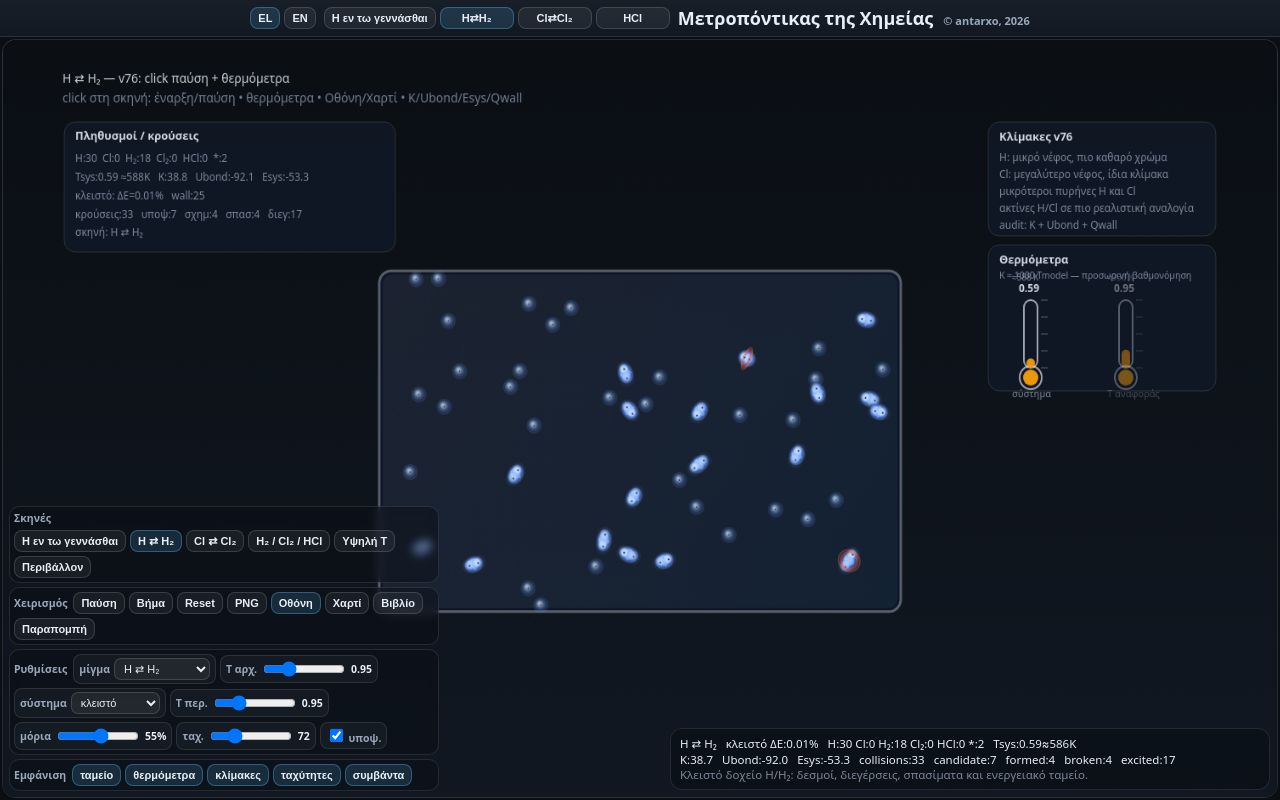
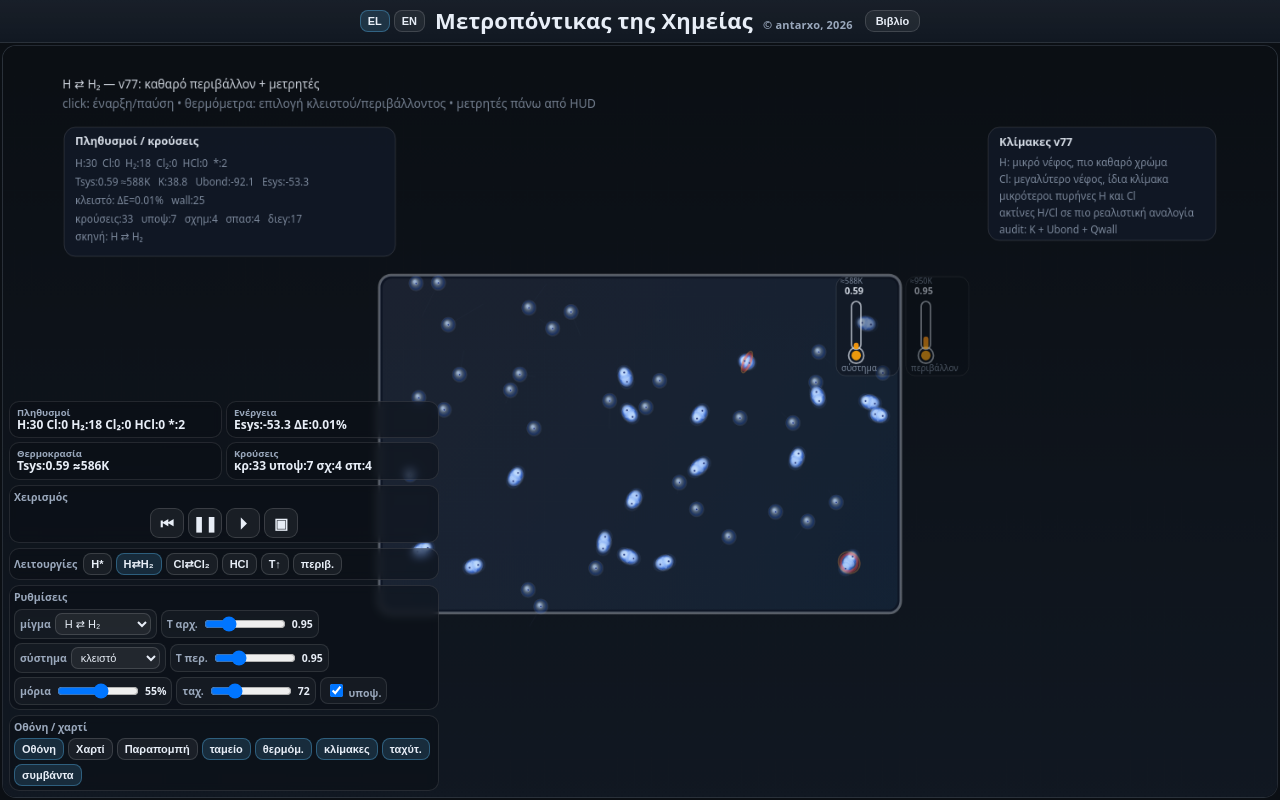
Before and after one commit to antarxo/chem, a plain HTML site: page index.html in a window 1280 px wide. Drawn offline with Linux system fonts and the light colour scheme; animation ran at ten frames a second.

Commit message:
Update index.html

```diff
--- a/index.html
+++ b/index.html
@@ -3,7 +3,7 @@
 <head>
 <meta charset="utf-8">
 <meta name="viewport" content="width=device-width, initial-scale=1">
-<title>Μετροπόντικας Χημείας — v76 mouse pause + thermometers</title>
+<title>Μετροπόντικας Χημείας — v77 cleaned UI + meters</title>
 <style>
 :root{
   --bg:#0b0f14; --panel:#111822; --text:#e8eef7; --muted:#9aa8bc;
@@ -23,9 +23,9 @@ body[data-theme="paper"]{
 }
 .app{display:grid;grid-template-rows:auto 1fr;height:100dvh;min-height:100dvh;background:var(--bg)}
 .top{padding:6px 10px;background:var(--topBg);border-bottom:1px solid var(--cardBorder);display:flex;justify-content:center;align-items:center;z-index:10}
-.titleBar{display:flex;align-items:center;justify-content:center;gap:8px;width:100%;min-width:0}
-.title{font-size:18px;font-weight:800;display:flex;align-items:baseline;justify-content:center;gap:10px;text-align:center;min-width:0;white-space:nowrap}
-.sub{color:var(--muted);font-size:11px;font-weight:600;white-space:nowrap}
+.titleBar{display:flex;align-items:center;justify-content:center;gap:10px;width:100%;min-width:0}
+.title{font-size:22px;font-weight:850;display:flex;align-items:baseline;justify-content:center;gap:10px;text-align:center;min-width:0;white-space:nowrap;letter-spacing:.01em}
+.sub{color:var(--muted);font-size:11px;font-weight:650;white-space:nowrap}
 .langSwitch,.regionSwitch{display:flex;align-items:center;gap:4px;flex:0 0 auto}
 .langBtn,.regionBtn,.sceneBtn,button{border:1px solid rgba(255,255,255,.14);background:var(--buttonBg);color:var(--text);padding:4px 7px;border-radius:8px;cursor:pointer;font-size:11px;line-height:1.1;font-weight:700;box-shadow:none}
 body[data-theme="paper"] .langBtn,body[data-theme="paper"] .regionBtn,body[data-theme="paper"] .sceneBtn,body[data-theme="paper"] button{border-color:rgba(15,24,32,.18)}
@@ -49,9 +49,23 @@ body[data-theme="paper"] .readout{background:rgba(255,255,255,.80);border-color:
 body.book-mode .top, body.book-mode .chemHud, body.book-mode .bookUrl{display:none!important}body.book-mode .main{padding:0}body.book-mode .card.viewport{border:none;border-radius:0}body.book-mode .readout{right:8px;bottom:8px;width:min(460px,50vw);opacity:.86}body.book-mode #sim{border-radius:0}
 @media(max-width:980px){html,body{overflow:auto}.app{height:auto;min-height:100dvh}.main{height:82vh;min-height:620px}.chemHud{width:min(96vw,430px);left:6px;right:6px;bottom:6px}.readout{left:6px;right:6px;bottom:auto;top:6px;width:auto}.title{font-size:15px}.regionSwitch{display:none}}
 @media(max-width:640px){.main{height:88vh}.chemHud{width:auto}.hudGroup{gap:3px}.sceneBtn,button{font-size:10px;padding:4px 6px}.control{padding:2px 4px}input[type="range"]{width:64px}.readout{font-size:10.5px}.title{font-size:13px}.sub{display:none}}
+
+.bookTopBtn{margin-left:2px;padding:4px 10px;border-radius:9px;font-size:11px;align-self:center}
+.chemHud{gap:5px}
+.meterDeck{display:grid;grid-template-columns:repeat(2,minmax(0,1fr));gap:4px;pointer-events:auto}
+.meterBox{border:1px solid rgba(255,255,255,.10);border-radius:10px;background:rgba(10,14,20,.46);backdrop-filter:blur(4px);padding:6px 7px;min-width:0}
+body[data-theme="paper"] .meterBox{background:rgba(255,255,255,.78);border-color:rgba(24,34,44,.16)}
+.meterBox .mini{display:block;color:var(--muted);font-size:9.5px;font-weight:800;line-height:1.05;white-space:nowrap;overflow:hidden;text-overflow:ellipsis}
+.meterBox .val{display:block;color:var(--text);font-size:12px;font-weight:850;line-height:1.15;white-space:nowrap;overflow:hidden;text-overflow:ellipsis}
+.transportRow{display:grid;grid-template-columns:repeat(4,34px);gap:4px;align-items:center;justify-content:center;width:100%}
+.transportRow button{width:34px;height:30px;min-width:34px;padding:0;font-size:15px;line-height:1;border-radius:9px;display:flex;align-items:center;justify-content:center}
+.settingsGrid{display:flex;flex-wrap:wrap;gap:4px;align-items:center}
+.displayGrid{display:flex;flex-wrap:wrap;gap:4px;align-items:center}
+body.clean-readout .readout{display:none}
+
 </style>
 </head>
-<body data-theme="screen">
+<body data-theme="screen" class="clean-readout">
 <div class="app">
   <div class="top">
     <div class="titleBar">
@@ -59,13 +73,11 @@ body.book-mode .top, body.book-mode .chemHud, body.book-mode .bookUrl{display:no
         <button id="langEl" class="langBtn active" type="button">EL</button>
         <button id="langEn" class="langBtn" type="button">EN</button>
       </div>
-      <div class="regionSwitch" aria-label="Scene selector">
-        <button class="regionBtn" data-scene="nascentH" type="button">Η εν τω γεννάσθαι</button>
-        <button class="regionBtn" data-scene="h2Closed" type="button">H⇄H₂</button>
-        <button class="regionBtn" data-scene="cl2Closed" type="button">Cl⇄Cl₂</button>
-        <button class="regionBtn" data-scene="mixHCl" type="button">HCl</button>
+      <div class="title">
+        <span>Μετροπόντικας της Χημείας</span>
+        <span class="sub">© antarxo, 2026</span>
+        <button id="bookBtn" class="bookTopBtn" type="button">Βιβλίο</button>
       </div>
-      <div class="title"><span>Μετροπόντικας της Χημείας</span><span class="sub">© antarxo, 2026</span></div>
     </div>
   </div>
   <div class="main">
@@ -74,32 +86,38 @@ body.book-mode .top, body.book-mode .chemHud, body.book-mode .bookUrl{display:no
       <div class="bookUrl" id="bookUrlBox"><span class="hudLabel">Παραπομπή</span><input id="bookUrl" readonly><button id="hideBookUrl" type="button">×</button></div>
 
       <div class="chemHud">
+        <div class="meterDeck" id="meterDeck">
+          <div class="meterBox"><span class="mini">Πληθυσμοί</span><span class="val" id="meterPop">—</span></div>
+          <div class="meterBox"><span class="mini">Ενέργεια</span><span class="val" id="meterEnergy">—</span></div>
+          <div class="meterBox"><span class="mini">Θερμοκρασία</span><span class="val" id="meterThermo">—</span></div>
+          <div class="meterBox"><span class="mini">Κρούσεις</span><span class="val" id="meterReaction">—</span></div>
+        </div>
+
         <div class="hudGroup compact">
-          <span class="hudLabel">Σκηνές</span>
-          <div class="sceneGroup" id="sceneButtons">
-            <button class="sceneBtn" data-scene="nascentH">Η εν τω γεννάσθαι</button>
-            <button class="sceneBtn" data-scene="h2Closed">H ⇄ H₂</button>
-            <button class="sceneBtn" data-scene="cl2Closed">Cl ⇄ Cl₂</button>
-            <button class="sceneBtn" data-scene="mixHCl">H₂ / Cl₂ / HCl</button>
-            <button class="sceneBtn" data-scene="hotBreak">Υψηλή T</button>
-            <button class="sceneBtn" data-scene="thermalWall">Περιβάλλον</button>
+          <span class="hudLabel">Χειρισμός</span>
+          <div class="transportRow">
+            <button id="reset" title="Επανεκκίνηση" aria-label="Επανεκκίνηση">⏮</button>
+            <button id="toggle" title="Έναρξη / Παύση" aria-label="Έναρξη / Παύση">❚❚</button>
+            <button id="step" title="Βήμα μπροστά" aria-label="Βήμα μπροστά">⏵</button>
+            <button id="snapshot" title="Στιγμιότυπο PNG" aria-label="Στιγμιότυπο PNG">▣</button>
           </div>
         </div>
 
         <div class="hudGroup compact">
-          <span class="hudLabel">Χειρισμός</span>
-          <button id="toggle">Παύση</button>
-          <button id="step">Βήμα</button>
-          <button id="reset">Reset</button>
-          <button id="snapshot">PNG</button>
-          <button id="screenBtn" class="themeBtn active">Οθόνη</button>
-          <button id="paperBtn" class="themeBtn">Χαρτί</button>
-          <button id="bookBtn">Βιβλίο</button>
-          <button id="copyBookLink">Παραπομπή</button>
+          <span class="hudLabel">Λειτουργίες</span>
+          <div class="sceneGroup" id="sceneButtons">
+            <button class="sceneBtn" data-scene="nascentH">H*</button>
+            <button class="sceneBtn" data-scene="h2Closed">H⇄H₂</button>
+            <button class="sceneBtn" data-scene="cl2Closed">Cl⇄Cl₂</button>
+            <button class="sceneBtn" data-scene="mixHCl">HCl</button>
+            <button class="sceneBtn" data-scene="hotBreak">T↑</button>
+            <button class="sceneBtn" data-scene="thermalWall">περιβ.</button>
+          </div>
         </div>
 
         <div class="hudGroup compact">
           <span class="hudLabel">Ρυθμίσεις</span>
+          <div class="settingsGrid">
             <span class="control"><label for="mode">μίγμα</label>
               <select id="mode">
                 <option value="HH" selected>H ⇄ H₂</option>
@@ -119,14 +137,20 @@ body.book-mode .top, body.book-mode .chemHud, body.book-mode .bookUrl{display:no
             <span class="control"><label for="speed">ταχ.</label><input id="speed" type="range" min="1" max="280" step="1" value="72"><span id="speedVal">72</span></span>
             <span class="control"><label><input id="showCandidates" type="checkbox" checked> υποψ.</label></span>
           </div>
+        </div>
 
         <div class="hudGroup compact">
-          <span class="hudLabel">Εμφάνιση</span>
+          <span class="hudLabel">Οθόνη / χαρτί</span>
+          <div class="displayGrid">
+            <button id="screenBtn" class="themeBtn active">Οθόνη</button>
+            <button id="paperBtn" class="themeBtn">Χαρτί</button>
+            <button id="copyBookLink">Παραπομπή</button>
             <button class="sceneBtn toggleBtn active" id="togglePanel">ταμείο</button>
-          <button class="sceneBtn toggleBtn active" id="toggleThermometers">θερμόμετρα</button>
+            <button class="sceneBtn toggleBtn active" id="toggleThermometers">θερμόμ.</button>
             <button class="sceneBtn toggleBtn active" id="toggleLegend">κλίμακες</button>
-          <button class="sceneBtn toggleBtn active" id="toggleVelocity">ταχύτητες</button>
+            <button class="sceneBtn toggleBtn active" id="toggleVelocity">ταχύτ.</button>
             <button class="sceneBtn toggleBtn active" id="toggleEvents">συμβάντα</button>
+          </div>
         </div>
       </div>
 
@@ -134,7 +158,7 @@ body.book-mode .top, body.book-mode .chemHud, body.book-mode .bookUrl{display:no
     </div>
   </div>
 </div>
-<div class="note"><span class="badge">v76</span> Περιβάλλον τύπου ΗΜ κύματος με click για έναρξη/παύση, θερμόμετρα Tsys/Tenv και πρόχειρη αντιστοίχιση θερμοκρασίας σε Kelvin υπό βαθμονόμηση.</div>
+<div class="note"><span class="badge">v77</span> Καθαρισμένη διάταξη οθόνης: τίτλος τύπου ΗΜ κύματος, book button στη γραμμή τίτλου, transport controls, meters πάνω από το πάνελ και θερμόμετρα στο/δίπλα στο δοχείο.</div>
 
 <script>
 (() => {
@@ -174,6 +198,10 @@ const ui={
   toggleVelocity:document.getElementById("toggleVelocity"),
   toggleEvents:document.getElementById("toggleEvents"),
   sceneButtons:document.getElementById("sceneButtons"),
+  meterPop:document.getElementById("meterPop"),
+  meterEnergy:document.getElementById("meterEnergy"),
+  meterThermo:document.getElementById("meterThermo"),
+  meterReaction:document.getElementById("meterReaction"),
   readout:document.getElementById("readout")
 };
 
@@ -970,57 +998,58 @@ function drawContainer(){
 
   ctx.font="14px system-ui, sans-serif";
   ctx.fillStyle=th.text;
-  ctx.fillText(`${activeMode().title} — v76: click παύση + θερμόμετρα`,70,48);
+  ctx.fillText(`${activeMode().title} — v77: καθαρό περιβάλλον + μετρητές`,70,48);
   ctx.fillStyle=th.muted;
-  ctx.fillText("click στη σκηνή: έναρξη/παύση • θερμόμετρα • Οθόνη/Χαρτί • K/Ubond/Esys/Qwall",70,70);
+  ctx.fillText("click: έναρξη/παύση • θερμόμετρα: επιλογή κλειστού/περιβάλλοντος • μετρητές πάνω από HUD",70,70);
 }
 
+let thermoHitAreas=[];
+
 function drawThermometers(){
-  const th=theme();
   const Tsys=gasTemperature();
   const Tenv=Number(ui.envT.value);
   const thermalMode=ui.systemMode.value==="thermal";
 
-  const x=W-340;
-  const y=230;
-  const w=268;
-  const h=164;
+  const xBox=view.cx-box.w*view.scale/2;
+  const yBox=view.cy-box.h*view.scale/2;
+  const wBox=box.w*view.scale;
 
-  ctx.fillStyle=th.panelBg;
-  ctx.strokeStyle=th.panelStroke;
-  ctx.lineWidth=1;
-  roundedRect(x,y,w,h,13,true,true);
+  thermoHitAreas=[];
 
-  ctx.font="bold 13px system-ui, sans-serif";
-  ctx.fillStyle=th.panelText;
-  ctx.fillText("Θερμόμετρα",x+13,y+21);
+  // Σύστημα: πάνω δεξιά μέσα στο δοχείο.
+  drawOneThermometer(xBox+wBox-58,yBox+30,Tsys,"σύστημα",true,"closed");
 
-  ctx.font="10.5px system-ui, sans-serif";
-  ctx.fillStyle=th.panelMuted;
-  ctx.fillText("K ≈ 1000·Tmodel — προσωρινή βαθμονόμηση",x+13,y+38);
-
-  drawOneThermometer(x+42,y+62,Tsys,"σύστημα",true);
-  drawOneThermometer(x+154,y+62,Tenv,thermalMode ? "περιβάλλον" : "T αναφοράς",thermalMode);
+  // Περιβάλλον: λίγο έξω δεξιά από το δοχείο.
+  drawOneThermometer(xBox+wBox+24,yBox+30,Tenv,"περιβάλλον",thermalMode,"thermal");
 }
 
-function drawOneThermometer(x,y,T,label,active=true){
+function drawOneThermometer(x,y,T,label,active=true,role="closed"){
   const th=theme();
-  const tubeH=76;
-  const tubeW=16;
-  const bulbR=13;
+  const tubeH=54;
+  const tubeW=11;
+  const bulbR=9;
   const Tmin=0.20;
   const Tmax=3.00;
   const fill=clamp((T-Tmin)/(Tmax-Tmin),0,1);
   const mercuryH=tubeH*fill;
-  const alpha=active?1:0.48;
+  const alpha=active?1:0.58;
+
+  const hit={role,x:x-18,y:y-28,w:74,h:tubeH+58};
+  thermoHitAreas.push(hit);
 
   ctx.save();
   ctx.globalAlpha=alpha;
 
+  // μικρό γυάλινο πλακίδιο για να διαβάζεται πάνω στο δοχείο
+  ctx.fillStyle=themeMode==="paper" ? "rgba(255,255,255,0.72)" : "rgba(10,14,20,0.34)";
+  ctx.strokeStyle=role==="thermal" && ui.systemMode.value==="thermal" ? "rgba(245,158,11,0.70)" : (themeMode==="paper" ? "rgba(24,34,44,0.20)" : "rgba(255,255,255,0.12)");
+  ctx.lineWidth=1;
+  roundedRect(hit.x,hit.y,hit.w,hit.h,11,true,true);
+
   ctx.strokeStyle=themeMode==="paper" ? "rgba(24,34,44,0.66)" : "rgba(232,238,247,0.66)";
-  ctx.lineWidth=2;
+  ctx.lineWidth=1.8;
   ctx.beginPath();
-  ctx.roundRect(x,y,tubeW,tubeH,8);
+  ctx.roundRect(x,y,tubeW,tubeH,7);
   ctx.stroke();
 
   ctx.beginPath();
@@ -1034,35 +1063,42 @@ function drawOneThermometer(x,y,T,label,active=true){
   ctx.fillStyle=grad;
 
   ctx.beginPath();
-  ctx.roundRect(x+3,y+tubeH-mercuryH,tubeW-6,mercuryH,5);
+  ctx.roundRect(x+2.5,y+tubeH-mercuryH,tubeW-5,mercuryH,5);
   ctx.fill();
 
   ctx.beginPath();
-  ctx.arc(x+tubeW/2,y+tubeH+bulbR-2,bulbR-4,0,Math.PI*2);
+  ctx.arc(x+tubeW/2,y+tubeH+bulbR-2,bulbR-3.5,0,Math.PI*2);
   ctx.fill();
-
-  ctx.strokeStyle=themeMode==="paper" ? "rgba(66,80,92,0.44)" : "rgba(154,168,188,0.48)";
-  ctx.lineWidth=1;
-  for(let i=0;i<=4;i++){
-    const yy=y+tubeH-i*tubeH/4;
-    ctx.beginPath();
-    ctx.moveTo(x+tubeW+4,yy);
-    ctx.lineTo(x+tubeW+12,yy);
-    ctx.stroke();
-  }
-
-  ctx.font="11px system-ui, sans-serif";
-  ctx.fillStyle=th.panelMuted;
-  ctx.fillText(label,x-14,y+tubeH+33);
-
-  ctx.font="bold 12px system-ui, sans-serif";
-  ctx.fillStyle=th.panelText;
-  ctx.fillText(T.toFixed(2),x-6,y-9);
 
   ctx.font="10px system-ui, sans-serif";
   ctx.fillStyle=th.panelMuted;
-  ctx.fillText("≈"+Math.round(modelTempToKelvin(T))+" K",x-14,y-22);
+  ctx.fillText(label,x-12,y+tubeH+25);
+
+  ctx.font="bold 11px system-ui, sans-serif";
+  ctx.fillStyle=th.panelText;
+  ctx.fillText(T.toFixed(2),x-8,y-8);
+
+  ctx.font="9px system-ui, sans-serif";
+  ctx.fillStyle=th.panelMuted;
+  ctx.fillText("≈"+Math.round(modelTempToKelvin(T))+"K",x-13,y-20);
+
   ctx.restore();
+}
+
+function thermoHitTest(px,py){
+  for(const h of thermoHitAreas){
+    if(px>=h.x && px<=h.x+h.w && py>=h.y && py<=h.y+h.h)return h.role;
+  }
+  return null;
+}
+
+function selectSystemModeFromThermometer(role){
+  if(role!=="closed" && role!=="thermal")return false;
+  ui.systemMode.value=role;
+  activeSceneKey="custom";
+  refreshSceneButtons();
+  reset();
+  return true;
 }
 
 function drawLegend(){
@@ -1072,7 +1108,7 @@ function drawLegend(){
   ctx.strokeStyle=th.panelStroke;
   roundedRect(x,y,w,h,13,true,true);
   ctx.font="bold 13px system-ui, sans-serif";ctx.fillStyle=th.panelText;
-  ctx.fillText("Κλίμακες v76",x+13,y+21);
+  ctx.fillText("Κλίμακες v77",x+13,y+21);
   ctx.font="12px system-ui, sans-serif";ctx.fillStyle=th.panelMuted;
   ctx.fillText("H: μικρό νέφος, πιο καθαρό χρώμα",x+13,y+44);
   ctx.fillText("Cl: μεγαλύτερο νέφος, ίδια κλίμακα",x+13,y+63);
@@ -1164,9 +1200,22 @@ function updateControlLabels(){
   ui.molVal.textContent=`${ui.initialMolecules.value}%`;
   ui.speedVal.textContent=ui.speed.value;
 }
+function updateHtmlMeters(c,T,en,dr){
+  const thermal = ui.systemMode.value==="thermal";
+  if(ui.meterPop) ui.meterPop.textContent=`H:${c.freeH} Cl:${c.freeCl} H₂:${c.H2} Cl₂:${c.Cl2} HCl:${c.HCl} *:${c.stars}`;
+  if(ui.meterEnergy) ui.meterEnergy.textContent=thermal
+    ? `Esys:${en.E.toFixed(1)} Q:${Qwall.toFixed(1)}`
+    : `Esys:${en.E.toFixed(1)} ΔE:${dr.closed.toFixed(2)}%`;
+  if(ui.meterThermo) ui.meterThermo.textContent=thermal
+    ? `Tsys:${T.toFixed(2)} / Tenv:${Number(ui.envT.value).toFixed(2)}`
+    : `Tsys:${T.toFixed(2)} ≈${Math.round(modelTempToKelvin(T))}K`;
+  if(ui.meterReaction) ui.meterReaction.textContent=`κρ:${stats.collisions} υποψ:${stats.candidates} σχ:${stats.formed} σπ:${stats.broken}`;
+}
+
 function updateReadout(){
   updateControlLabels();
   const c=counts(),T=gasTemperature(),en=totalEnergy(),dr=energyDrift();
+  updateHtmlMeters(c,T,en,dr);
   const audit = ui.systemMode.value==="closed"
     ? `κλειστό ΔE:${dr.closed.toFixed(2)}%`
     : `περιβάλλον Tenv:${Number(ui.envT.value).toFixed(2)} Qwall:${Qwall.toFixed(1)} Δ(E-Q):${dr.thermal.toFixed(2)}%`;
@@ -1189,7 +1238,9 @@ function tick(){
 
 function setRunningState(on){
   running=!!on;
-  ui.toggle.textContent=running?"Παύση":"Συνέχεια";
+  ui.toggle.textContent=running?"❚❚":"▶";
+  ui.toggle.title=running?"Παύση":"Συνέχεια";
+  ui.toggle.setAttribute("aria-label",running?"Παύση":"Συνέχεια");
 }
 function toggleRunning(){
   setRunningState(!running);
@@ -1197,7 +1248,7 @@ function toggleRunning(){
 
 function snapshot(){
   const a=document.createElement("a");
-  a.download="metropontikas_H_Cl_HCl_v76_mouse_pause_thermometers.png";
+  a.download="metropontikas_H_Cl_HCl_v77_cleaned_ui_meters.png";
   a.href=canvas.toDataURL("image/png");
   a.click();
 }
@@ -1208,10 +1259,31 @@ canvas.addEventListener("wheel",(ev)=>{
   view.scale=clamp(view.scale*factor,1.10,2.75);
 },{passive:false});
 
+function canvasPointFromEvent(ev){
+  const rect=canvas.getBoundingClientRect();
+  return {
+    x:(ev.clientX-rect.left)*canvas.width/Math.max(1,rect.width),
+    y:(ev.clientY-rect.top)*canvas.height/Math.max(1,rect.height)
+  };
+}
+
 canvas.addEventListener("click",(ev)=>{
-  // Κλικ πάνω στη σκηνή = έναρξη/παύση, όπως στα βιβλιακά/interactive panels.
   ev.preventDefault();
+  const p=canvasPointFromEvent(ev);
+  const thermoRole=thermoHitTest(p.x,p.y);
+  if(thermoRole){
+    selectSystemModeFromThermometer(thermoRole);
+    return;
+  }
+  // Κλικ πάνω στη σκηνή = έναρξη/παύση.
   toggleRunning();
+});
+
+canvas.addEventListener("mousemove",(ev)=>{
+  const p=canvasPointFromEvent(ev);
+  const thermoRole=thermoHitTest(p.x,p.y);
+  canvas.style.cursor=thermoRole ? "pointer" : "pointer";
+  canvas.title=thermoRole==="closed" ? "Κλικ: κλειστό σύστημα" : (thermoRole==="thermal" ? "Κλικ: σύστημα με περιβάλλον" : "Κλικ: έναρξη/παύση");
 });
 
 ui.toggle.addEventListener("click",()=>toggleRunning());
@@ -1239,7 +1311,6 @@ ui.copyBookLink?.addEventListener("click",async()=>{
   ui.bookUrlBox?.classList.add("show");
   try{await navigator.clipboard.writeText(ui.bookUrl.value);}catch(_){ui.bookUrl?.select();}
 });
-document.querySelectorAll(".regionSwitch [data-scene]").forEach(btn=>btn.addEventListener("click",()=>applyScene(btn.dataset.scene)));
 ui.langEl?.addEventListener("click",()=>{ui.langEl.classList.add("active");ui.langEn?.classList.remove("active");});
 ui.langEn?.addEventListener("click",()=>{ui.langEn.classList.add("active");ui.langEl?.classList.remove("active");});
 
```
Lines whose indentation alone changed are shown as unchanged.
